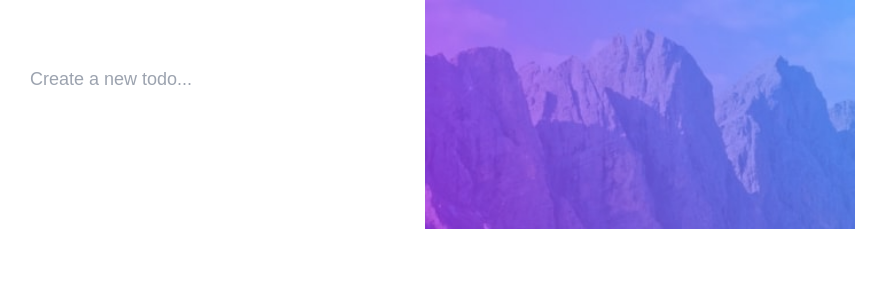
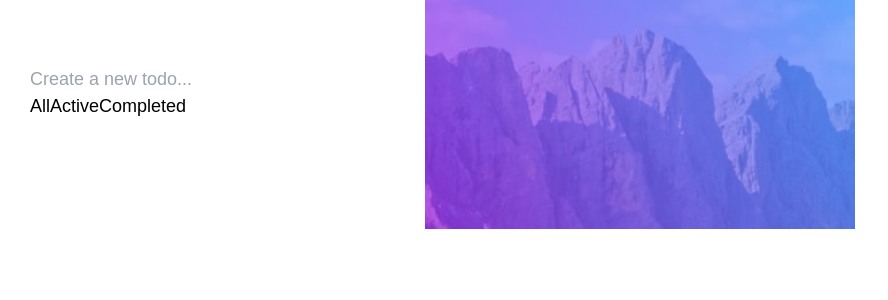
Before and after one commit to ittybe/todo-webapp, a React (Create React App) app: page / in a window 1280 px wide. Shown: the top 300 px of the page, without its empty margins (0-888 px from the left). Built offline with nearby package versions, Linux system fonts and the light colour scheme.

Commit message:
active completed all display

```diff
--- a/src/App.js
+++ b/src/App.js
@@ -1,5 +1,6 @@
 import React from "react";
 import AddTaskInput from "./AddTaskInput";
+import ChangeTasksToShow from "./ChangeTasksToShow";
 import TaskBoard from "./TaskBoard"
 let guid = () => {
     let s4 = () => {
@@ -20,20 +21,22 @@ class App extends React.Component {
     constructor (props) {
         super(props)
 
-        // {
-        //     taskBody: "lorem",
-        //     isActive: true or false
-        // }
+
         this.state = {
             tasks: [
+            // {
+            //     taskBody: "lorem",
+            //     isActive: true or false
+            // }
             ],
+            tasksToShow: "all" // all active completed
         }
-
         // binding for event handlers
         this.addTask = this.addTask.bind(this)
         this.markTask = this.markTask.bind(this)
         this.switchMarkTask = this.switchMarkTask.bind(this)
         this.removeTask = this.removeTask.bind(this)
+        this.setTasksToShow = this.setTasksToShow.bind(this)
     }
 
     addTask(task){
@@ -86,11 +89,43 @@ class App extends React.Component {
         }
     }
 
+    removeCompleted(){
+
+    }
+
+    tasksToRender() {
+        // here tasks sorted by
+        // active completed and all
+        // it returns tasks array
+        switch (this.state.tasksToShow) {
+            case "all":{
+                return this.state.tasks;
+            }
+
+            case "active":{
+                let tasks = this.state.tasks.filter((task) => task.isActive)
+                return tasks;
+            }
+
+            case "completed":{
+                let tasks = this.state.tasks.filter((task) => !task.isActive)
+                return tasks;
+            }
+            default:
+                return this.state.tasks
+        }
+    }
+
+    setTasksToShow (value) {
+        this.setState({tasksToShow: value})
+    }
+
     render() {
         return (
             <div>
                 <AddTaskInput parentAddTask={this.addTask}/>
-                <TaskBoard tasks={this.state.tasks.slice()} remove={this.removeTask} mark={this.switchMarkTask} />
+                <TaskBoard  tasks={this.tasksToRender()} remove={this.removeTask} mark={this.switchMarkTask} />
+                <ChangeTasksToShow set={this.setTasksToShow}/>
             </div>
         )
     }
--- /dev/null
+++ b/src/ChangeTasksToShow.js
@@ -0,0 +1,25 @@
+import React from "react";
+
+export default class ChangeTasksToShow extends React.Component {
+    setAll() {
+        this.props.set("all")
+    }
+
+    setActive() {
+        this.props.set("active")
+    }
+
+    setCompleted() {
+        this.props.set("completed")
+    }
+
+    render() {
+        return (
+            <div className="flex flex-row">
+                <button onClick={()=> this.setAll()}>All</button>
+                <button onClick={()=> this.setActive()}>Active</button>
+                <button onClick={()=> this.setCompleted()}>Completed</button>
+            </div>
+        )
+    }
+}
```
